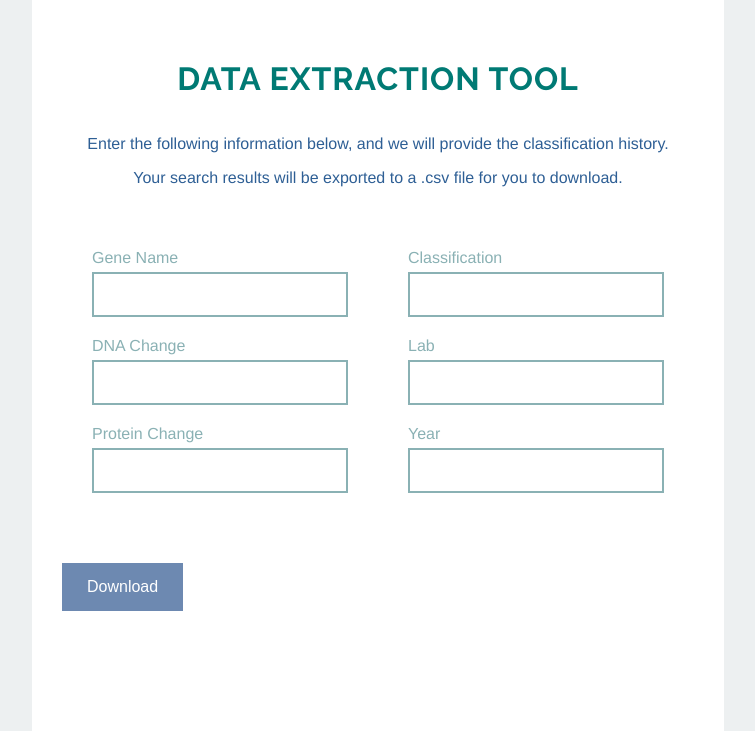
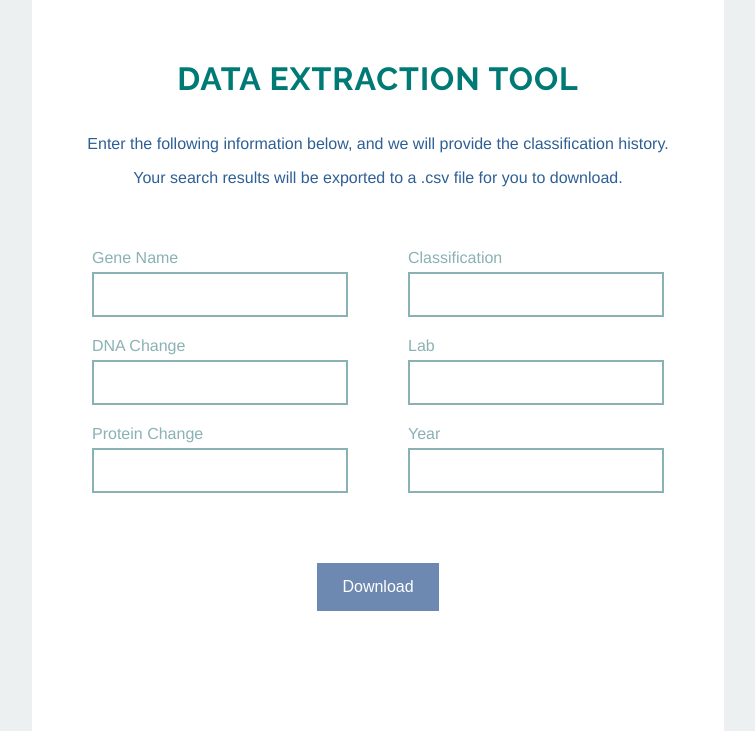
Before and after one commit to JaredAndraszek42/CSCI-495-Website, a PHP site: page / in a window 1280 px wide. Shown: the part 102-833 px from the top of the page, without its empty margins (262-1017 px from the left). Run offline with PHP 8.4, Linux system fonts and the light colour scheme.

Commit message:
fixed download form css

```diff
--- a/stylesheets/style.css
+++ b/stylesheets/style.css
@@ -259,3 +259,12 @@ p {
 		font-size: 24px;
 	}
 }
+
+
+/* download form */
+
+#downloadForm{
+	display: flex;
+    flex-direction: column;
+    align-items: center;
+}
```
